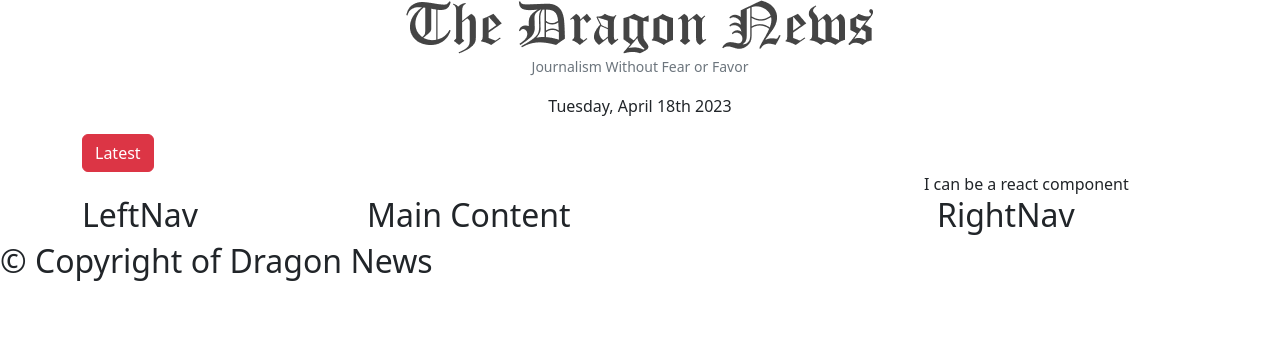
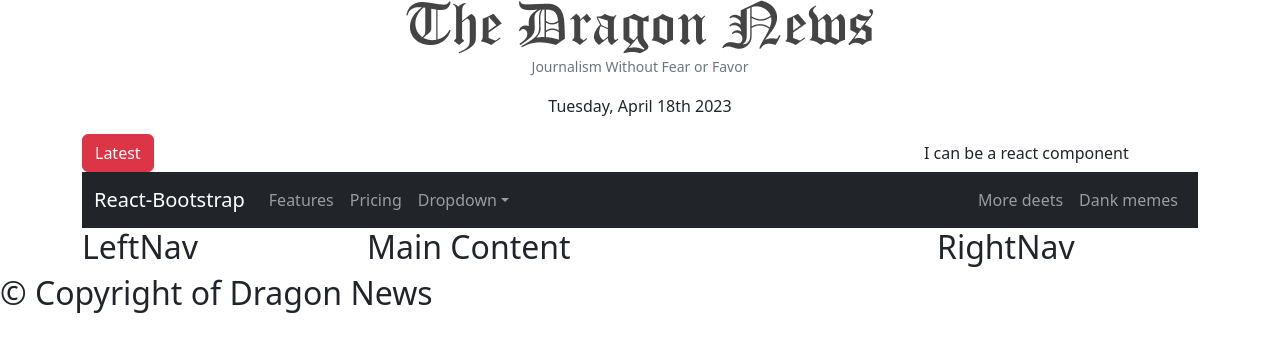
Before and after one commit to kmhbDOes/the-news-dragon-client, a React (Vite) app: page / in a window 1280 px wide. Shown: the top 352 px of the page. Built offline with nearby package versions, Linux system fonts and the light colour scheme.

Commit message:
Navbar added

```diff
--- a/src/pages/Shared/Header/Header.jsx
+++ b/src/pages/Shared/Header/Header.jsx
@@ -1,7 +1,7 @@
 import React from "react";
 import logo from "../../../assets/logo.png";
 import moment from "moment";
-import { Button } from "react-bootstrap";
+import { Button, Nav, Navbar, NavDropdown } from "react-bootstrap";
 import { Container } from "react-bootstrap";
 import Marquee from "react-fast-marquee";
 
@@ -15,10 +15,43 @@
         </p>
         <p>{moment().format("dddd, MMMM Do YYYY")}</p>
       </div>
-      <div>
+      <div className="d-flex">
         <Button variant="danger">Latest</Button>
-        <Marquee>I can be a react component</Marquee>
+        <Marquee speed={50}>I can be a react component</Marquee>
       </div>
+
+      {/* NavBar */}
+      <Navbar collapseOnSelect expand="lg" bg="dark" variant="dark">
+        <Container>
+          <Navbar.Brand href="#home">React-Bootstrap</Navbar.Brand>
+          <Navbar.Toggle aria-controls="responsive-navbar-nav" />
+          <Navbar.Collapse id="responsive-navbar-nav">
+            <Nav className="me-auto">
+              <Nav.Link href="#features">Features</Nav.Link>
+              <Nav.Link href="#pricing">Pricing</Nav.Link>
+              <NavDropdown title="Dropdown" id="collapsible-nav-dropdown">
+                <NavDropdown.Item href="#action/3.1">Action</NavDropdown.Item>
+                <NavDropdown.Item href="#action/3.2">
+                  Another action
+                </NavDropdown.Item>
+                <NavDropdown.Item href="#action/3.3">
+                  Something
+                </NavDropdown.Item>
+                <NavDropdown.Divider />
+                <NavDropdown.Item href="#action/3.4">
+                  Separated link
+                </NavDropdown.Item>
+              </NavDropdown>
+            </Nav>
+            <Nav>
+              <Nav.Link href="#deets">More deets</Nav.Link>
+              <Nav.Link eventKey={2} href="#memes">
+                Dank memes
+              </Nav.Link>
+            </Nav>
+          </Navbar.Collapse>
+        </Container>
+      </Navbar>
     </Container>
   );
 };
```
